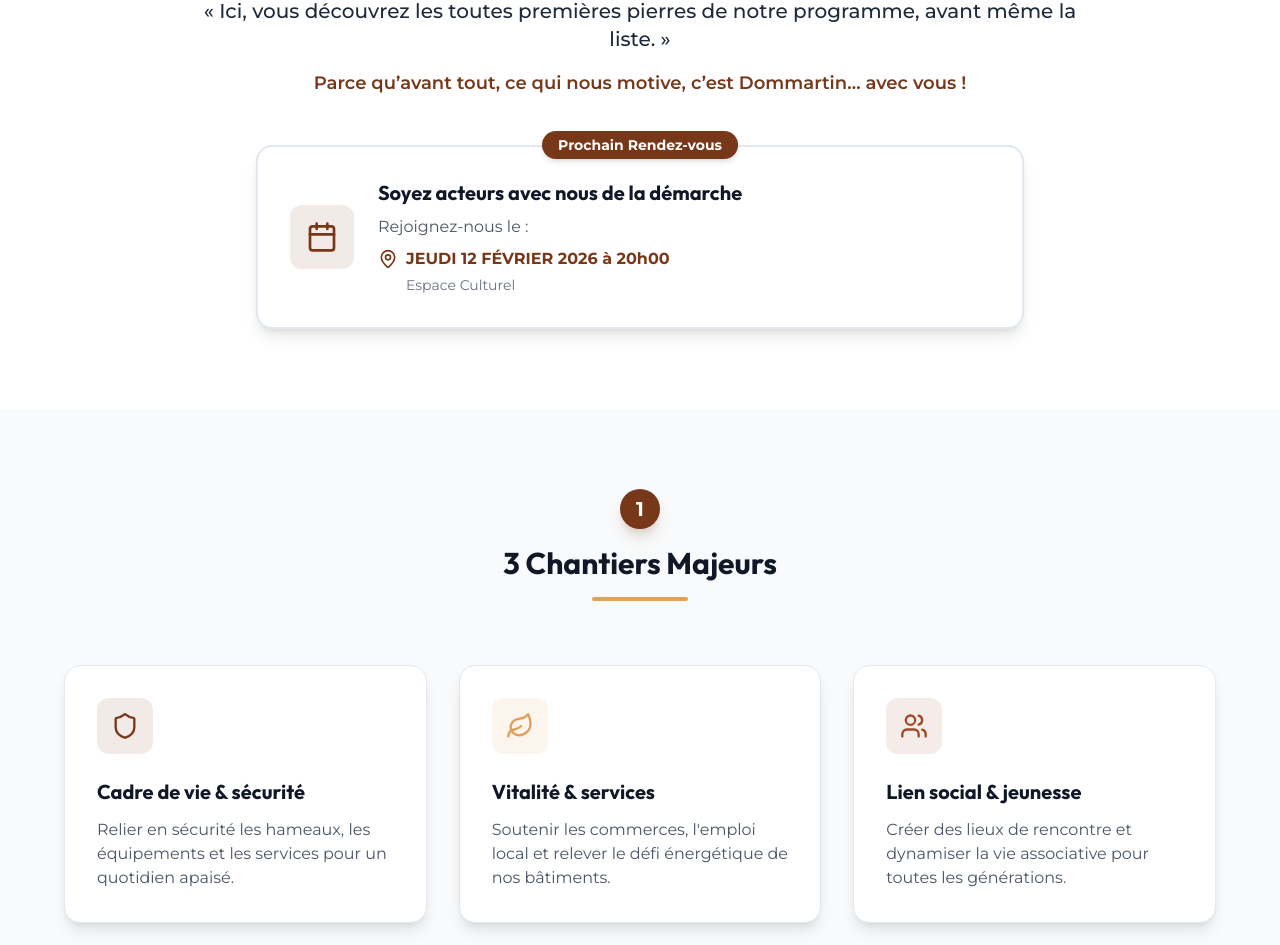
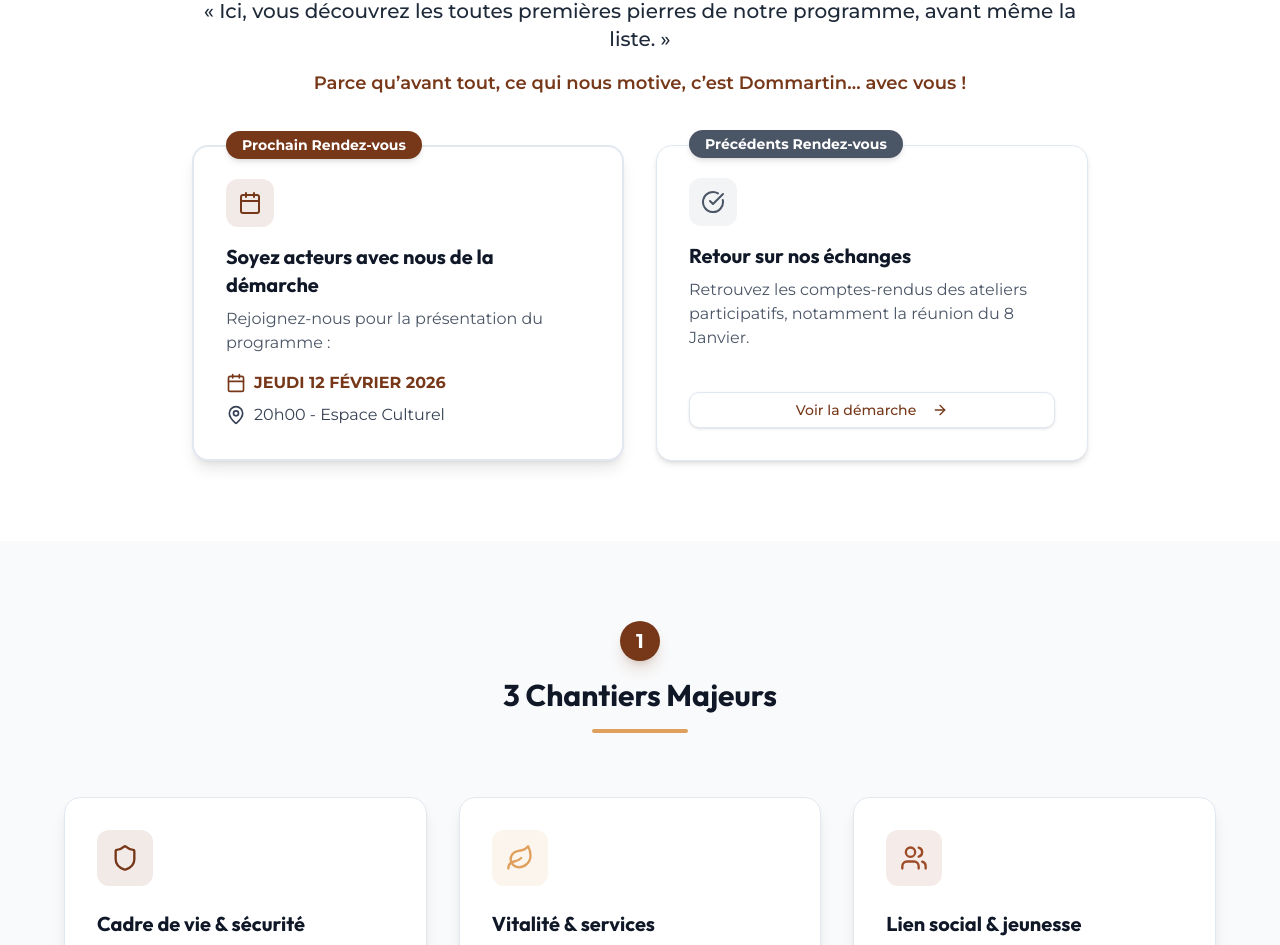
Before and after one commit to LenaGonzalezBreton/web_dommartin, a Next.js app: page / in a window 1280 px wide. Shown: the part 900-1845 px from the top of the page. Built offline with nearby package versions, Linux system fonts and the light colour scheme.

Commit message:
feat: redesign section réunions page accueil

```diff
--- a/app/page.tsx
+++ b/app/page.tsx
@@ -66,27 +66,57 @@ export default function Home() {
                             </p>
                         </div>
 
-                        {/* Jan 8 Meeting Card */}
-                        <div className="bg-white p-8 rounded-2xl border-2 border-primary shadow-lg text-left relative mx-auto max-w-3xl transform hover:-translate-y-1 transition-all duration-300">
-                            <div className="absolute -top-4 left-1/2 -translate-x-1/2 bg-primary text-white px-4 py-1 rounded-full text-sm font-bold shadow-md">
-                                Prochain Rendez-vous
-                            </div>
-                            <div className="flex flex-col md:flex-row items-center gap-6">
-                                <div className="bg-primary/10 p-4 rounded-xl shrink-0">
-                                    <Calendar className="w-8 h-8 text-primary" />
+                        {/* Grid for Meetings */}
+                        <div className="grid md:grid-cols-2 gap-8 max-w-5xl mx-auto">
+
+                            {/* Prochain Rendez-vous (Left) */}
+                            <div className="bg-white p-8 rounded-2xl border-2 border-primary shadow-lg text-left relative transform hover:-translate-y-1 transition-all duration-300 h-full flex flex-col justify-between">
+                                <div className="absolute -top-4 left-8 bg-primary text-white px-4 py-1 rounded-full text-sm font-bold shadow-md">
+                                    Prochain Rendez-vous
                                 </div>
                                 <div>
+                                    <div className="bg-primary/10 p-3 rounded-xl w-fit mb-4">
+                                        <Calendar className="w-6 h-6 text-primary" />
+                                    </div>
                                     <h3 className="text-xl font-bold text-gray-900 mb-2 font-heading">Soyez acteurs avec nous de la démarche</h3>
-                                    <p className="text-gray-600 mb-1">
-                                        Rejoignez-nous le :
+                                    <p className="text-gray-600 mb-4">
+                                        Rejoignez-nous pour la présentation du programme :
                                     </p>
-                                    <div className="flex items-center gap-2 text-primary font-bold mt-2">
-                                        <MapPin className="w-5 h-5" />
-                                        <span>JEUDI 12 FÉVRIER 2026 à 20h00</span>
+                                    <div className="space-y-2">
+                                        <div className="flex items-center gap-2 text-primary font-bold">
+                                            <Calendar className="w-5 h-5" />
+                                            <span>JEUDI 12 FÉVRIER 2026</span>
+                                        </div>
+                                        <div className="flex items-center gap-2 text-gray-700">
+                                            <MapPin className="w-5 h-5" />
+                                            <span>20h00 - Espace Culturel</span>
+                                        </div>
                                     </div>
-                                    <p className="text-sm text-gray-500 mt-1 ml-7">Espace Culturel</p>
                                 </div>
                             </div>
+
+                            {/* Précédents Rendez-vous (Right) */}
+                            <div className="bg-white p-8 rounded-2xl border border-gray-200 shadow-md text-left relative transform hover:-translate-y-1 transition-all duration-300 h-full flex flex-col justify-between">
+                                <div className="absolute -top-4 left-8 bg-gray-600 text-white px-4 py-1 rounded-full text-sm font-bold shadow-md">
+                                    Précédents Rendez-vous
+                                </div>
+                                <div>
+                                    <div className="bg-gray-100 p-3 rounded-xl w-fit mb-4">
+                                        <CheckCircle className="w-6 h-6 text-gray-600" />
+                                    </div>
+                                    <h3 className="text-xl font-bold text-gray-900 mb-2 font-heading">Retour sur nos échanges</h3>
+                                    <p className="text-gray-600 mb-6">
+                                        Retrouvez les comptes-rendus des ateliers participatifs, notamment la réunion du 8 Janvier.
+                                    </p>
+                                </div>
+                                <Button asChild variant="outline" className="w-full border-primary text-primary hover:bg-primary hover:text-white transition-colors">
+                                    <Link href="/demarche">
+                                        Voir la démarche
+                                        <ArrowRight className="ml-2 w-4 h-4" />
+                                    </Link>
+                                </Button>
+                            </div>
+
                         </div>
                     </div>
                 </div>
```
